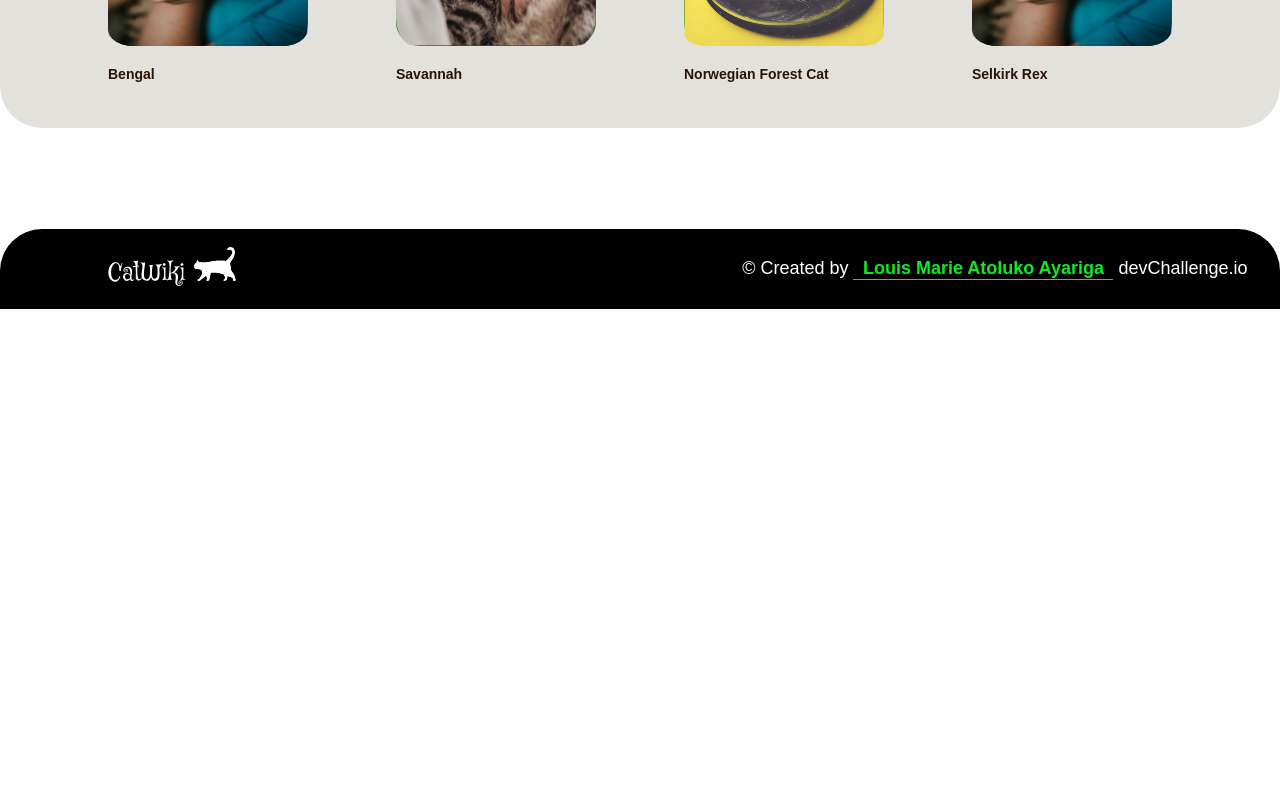
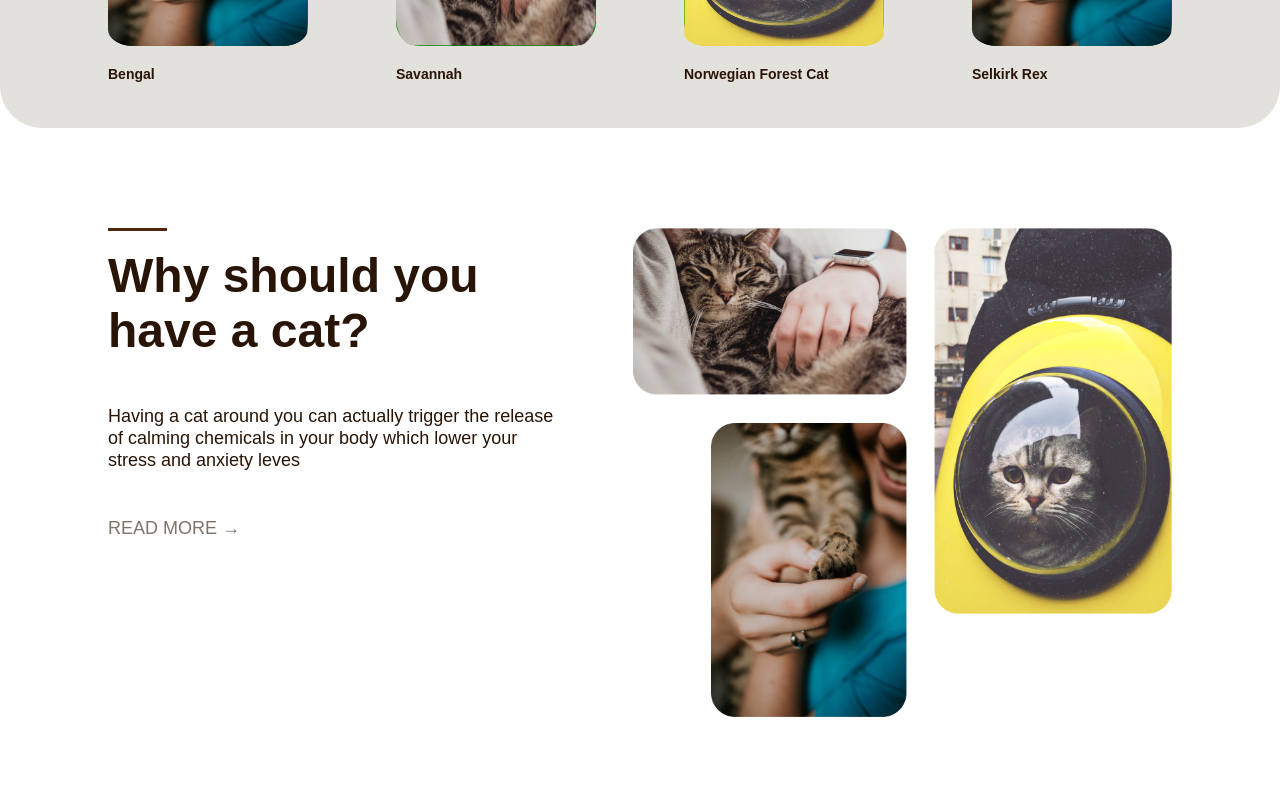
Before and after one commit to almamarie/cat-wiki, a Next.js app: page / in a window 1280 px wide. Shown: the part 1020-1820 px from the top of the page. Before the commit the page ends 1329 px from the top, so only its background shows below. Built offline with nearby package versions, Linux system fonts and the light colour scheme.

Commit message:
finished with welcome page

```diff
--- a/components/layout/Footer.module.css
+++ b/components/layout/Footer.module.css
@@ -31,12 +31,14 @@
 }
 
 .copywrite a:hover {
-  color: #fff;
+  color: rgba(41, 21, 7, 0.6);
   background-color: rgb(13, 235, 32);
   font-weight: 400;
 
   box-shadow: 0 1rem 2rem rgba(#000, 0.15);
   transform: translateY(-2px);
+
+  border-radius: 12px;
 }
 
 .copywrite a:active {
--- /dev/null
+++ b/components/welcome-page/Body.module.css
@@ -0,0 +1,78 @@
+.wrapper {
+  padding: 10rem 10.8rem;
+  display: grid;
+  grid-template-columns: 1fr 1fr;
+  gap: 4.626rem;
+  color: #291507;
+}
+
+.text {
+  height: 32.683rem;
+  display: flex;
+  flex-direction: column;
+  gap: 4.698rem;
+}
+
+.divider {
+  width: 5.918rem;
+  height: 0.321rem;
+  background-color: #4d270c;
+  margin-bottom: 1.667rem;
+}
+
+.heading h2 {
+  font-size: 4.8rem;
+  font-weight: 700;
+
+  width: 43.002rem;
+}
+
+.text p {
+  font-size: 1.8rem;
+  font-weight: 500;
+  width: 44.774rem;
+  line-height: 2.2rem;
+}
+
+.more {
+  width: fit-content;
+}
+
+.more a:link,
+.more a:visited {
+  font-size: 1.8rem;
+  color: rgba(41, 21, 7, 0.6);
+  text-decoration: none;
+}
+
+.more a:hover {
+  background-color: rgba(41, 21, 7, 0.6);
+  color: #fff;
+}
+
+.images {
+  display: flex;
+  gap: 2.701rem;
+}
+
+.inner-images {
+  display: flex;
+  gap: 2.856rem;
+  flex-direction: column;
+  align-items: flex-end;
+}
+
+.image_1 {
+  width: 27.352rem;
+  height: 16.708rem;
+}
+
+.image_2 {
+  width: 19.549rem;
+  height: 29.324rem;
+}
+
+.image_3 {
+  width: 23.847rem;
+  height: 38.587rem;
+}
--- /dev/null
+++ b/components/welcome-page/Body.tsx
@@ -0,0 +1,42 @@
+import styles from "./Body.module.css";
+
+// images
+import IMAGE_1 from "../../public/project-files/image 1.png";
+import IMAGE_2 from "../../public/project-files/image 2.png";
+import IMAGE_3 from "../../public/project-files/image 3.png";
+import Image from "next/image";
+
+const Body = () => {
+  return (
+    <section className={styles.wrapper}>
+      <div className={styles.text}>
+        <div className={styles.heading}>
+          <div className={styles.divider}></div>
+          <h2>Why should you have a cat?</h2>
+        </div>
+        <p>
+          Having a cat around you can actually trigger the release of calming
+          chemicals in your body which lower your stress and anxiety leves
+        </p>
+        <div className={styles.more}>
+          <a
+            target="_blank"
+            rel="noreferrer"
+            href="https://www.google.com/search?q=cats&oq=cats&aqs=chrome..69i57.793j0j7&sourceid=chrome&ie=UTF-8"
+          >
+            READ MORE &rarr;
+          </a>
+        </div>
+      </div>
+      <div className={styles.images}>
+        <div className={styles["inner-images"]}>
+          <Image src={IMAGE_2} alt="a cat" className={styles.image_1} />
+          <Image src={IMAGE_1} alt="a cat" className={styles.image_2} />
+        </div>
+        <Image src={IMAGE_3} alt="a cat" className={styles.image_3} />
+      </div>
+    </section>
+  );
+};
+
+export default Body;
--- a/components/welcome-page/Hero.module.css
+++ b/components/welcome-page/Hero.module.css
@@ -91,6 +91,11 @@
   right: 10.921rem;
 }
 
+.more:hover {
+  background-color: rgba(41, 21, 7, 0.6);
+  color: #fff;
+}
+
 .breeds {
   margin-top: 3rem;
   display: flex;
--- a/pages/index.tsx
+++ b/pages/index.tsx
@@ -1,3 +1,4 @@
+import Body from "@/components/welcome-page/Body";
 import Hero from "@/components/welcome-page/Hero";
 import Head from "next/head";
 
@@ -10,6 +11,7 @@ export default function Home() {
         <meta name="viewport" content="width=device-width, initial-scale=1" />
       </Head>
       <Hero />
+      <Body />
     </>
   );
 }
```
